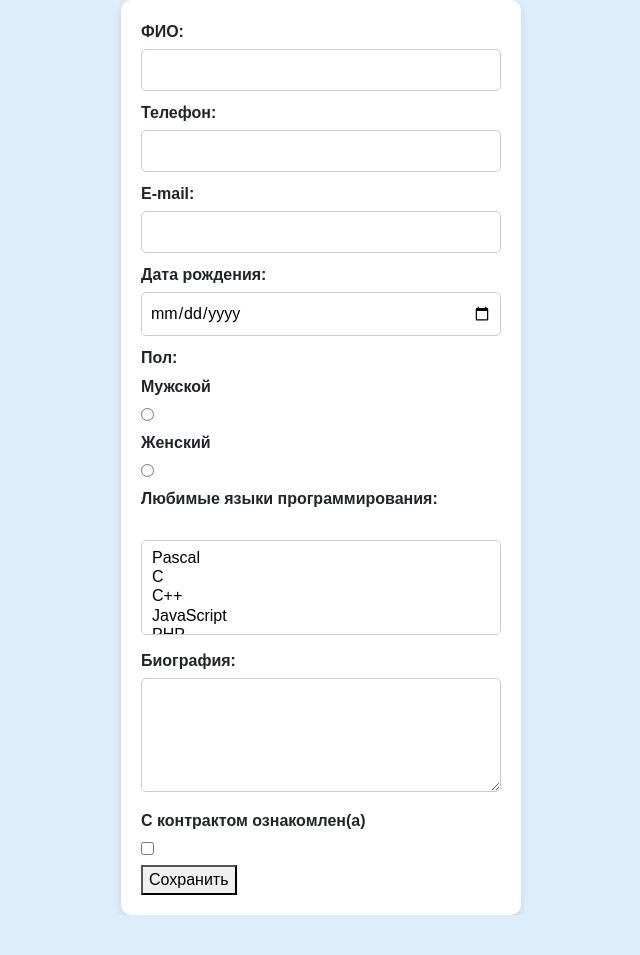
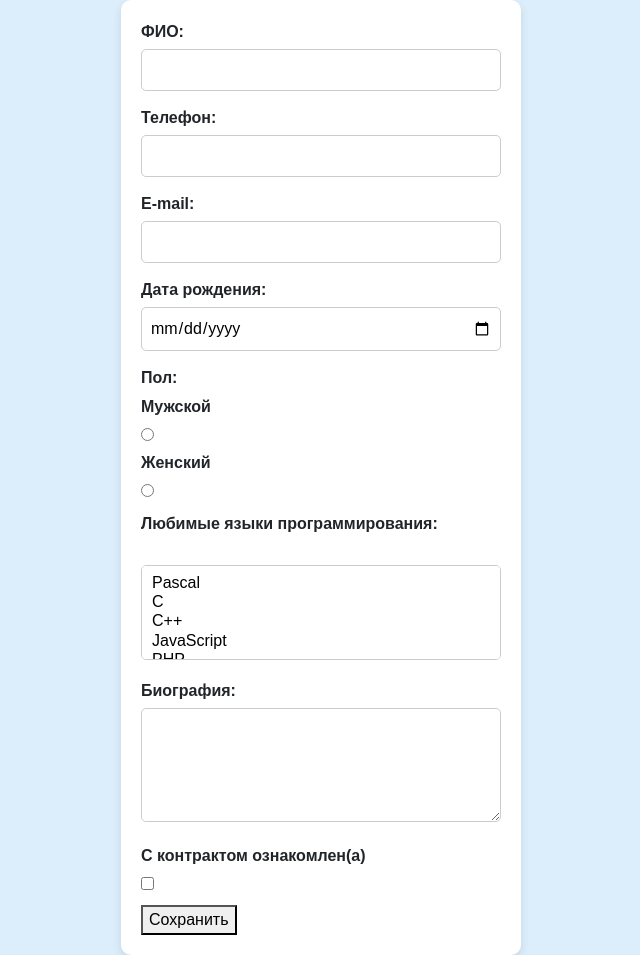
Before and after one commit to Mari-qwq/68858, a PHP site: page / in a window 1280 px wide. Shown: the whole page, without its empty margins (319-959 px from the left). Before the commit the page ends 915 px from the top, so only its background shows below. Run offline with PHP 8.4, Linux system fonts and the light colour scheme.

Commit message:
Update style.css

```diff
--- a/task3/style.css
+++ b/task3/style.css
@@ -4,6 +4,7 @@ body {
     padding: 0;
     background-color: #dceefb;
     display: flex;
+    flex-direction: column;
     justify-content: center;
     align-items: center;
     min-height: 100vh;
@@ -49,3 +50,18 @@ input[type="submit"] {
 input[type="submit"]:hover {
     background-color: #3498db;
 }
+
+.error {
+    color: red;
+    font-size: 14px;
+    display: block;
+    margin-top: 5px;
+}
+
+/* Сообщение об успехе */
+.success {
+    color: green;
+    font-size: 16px;
+    text-align: center;
+    margin-bottom: 15px;
+}
```
